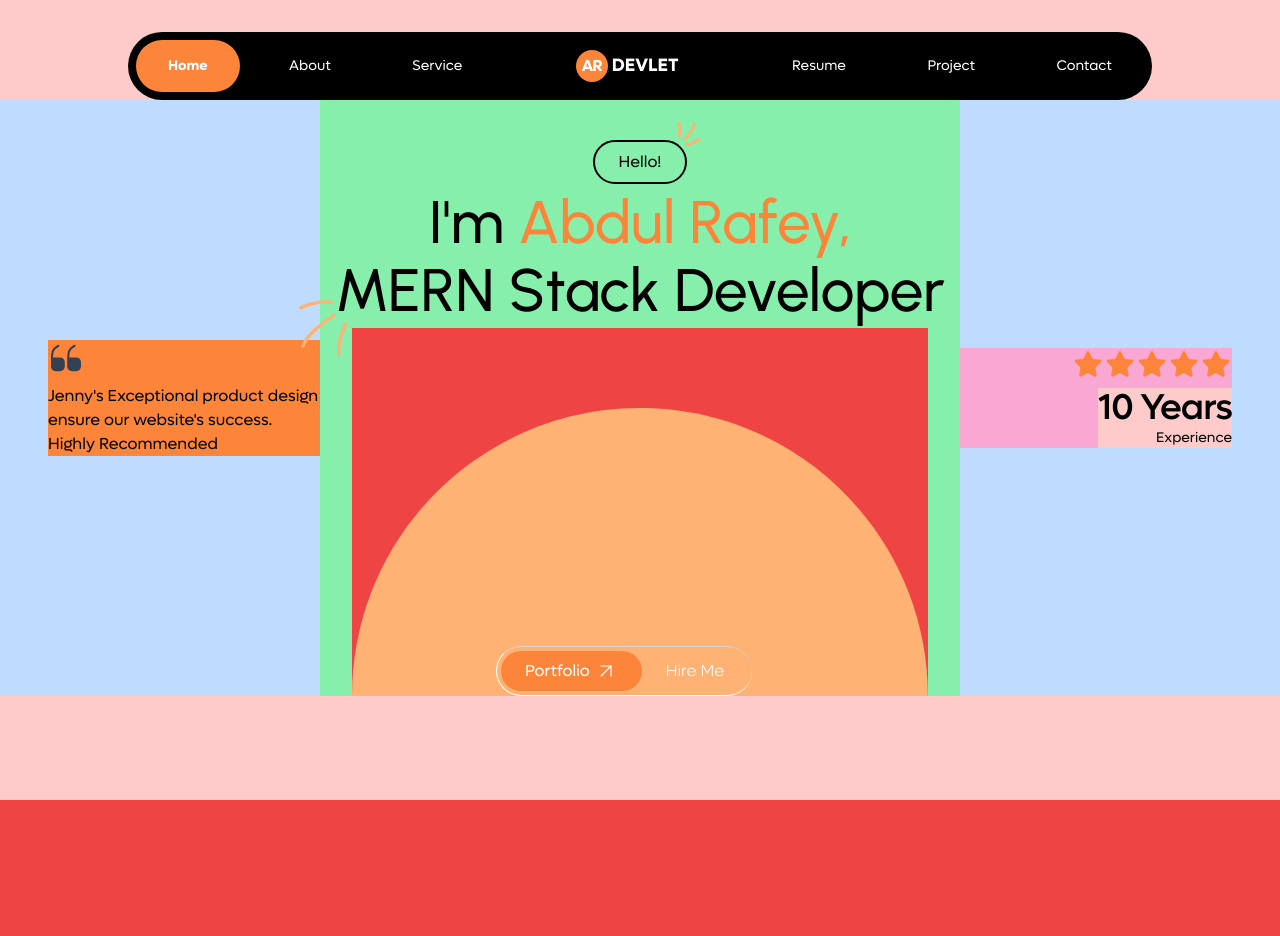
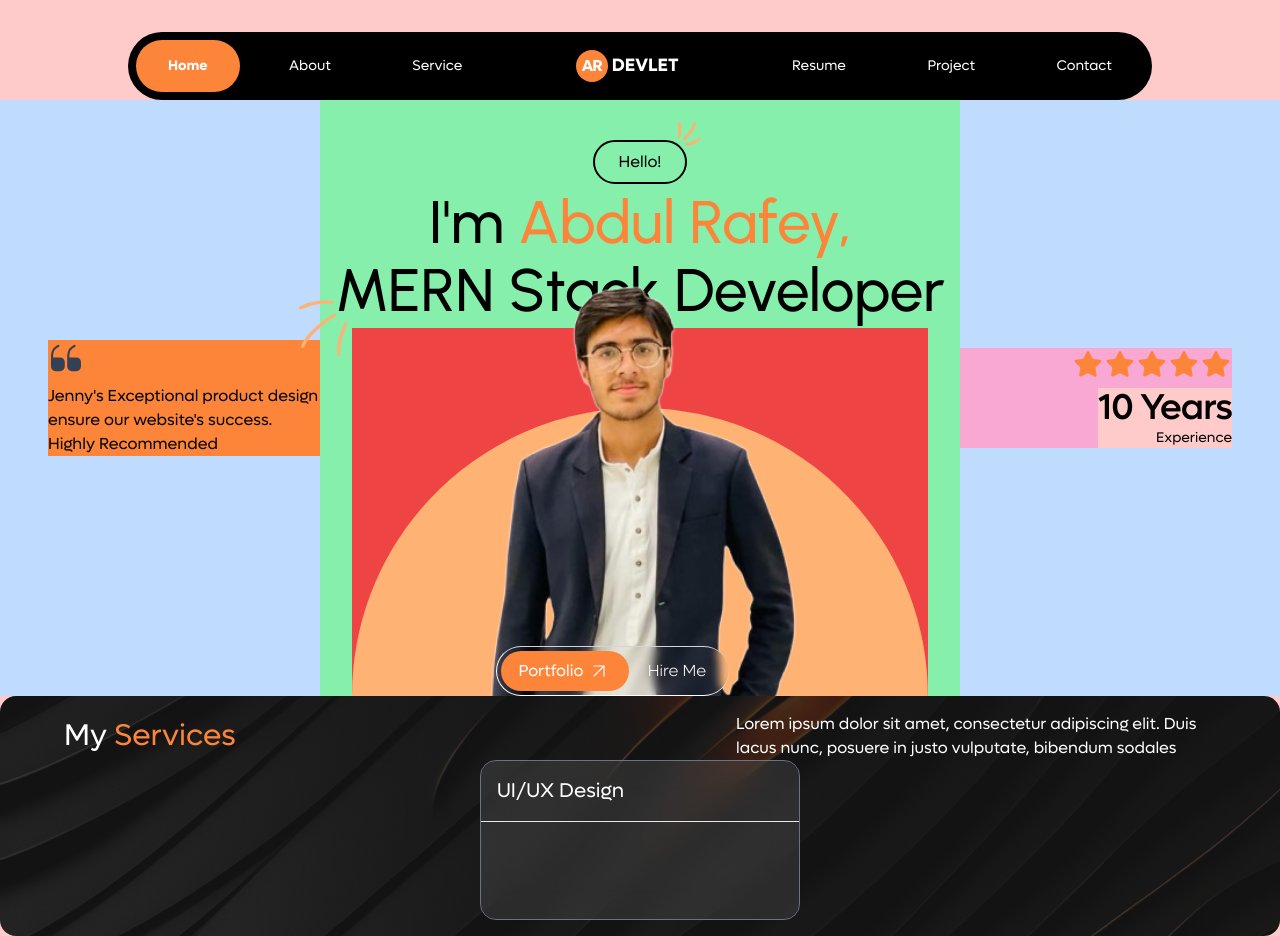
Before and after one commit to abdulrafey01/my-portfolio, a Next.js app: page / in a window 1280 px wide. Before the commit the page ends 800 px from the top, so only its background shows below. Built offline with nearby package versions, Linux system fonts and the light colour scheme.

Commit message:
Landing section desktop version completed

```diff
--- a/src/app/components/LandingSection.tsx
+++ b/src/app/components/LandingSection.tsx
@@ -16,23 +16,38 @@ type Props = {};
 
 const urbanist = Urbanist({ subsets: ["latin"] });
 const LandingSection = (props: Props) => {
+  const [isPatternHovered, setIsPatternHovered] = React.useState(false);
+  const [btnHovered, setBtnHovered] = React.useState(1);
   return (
     <div className="w-full flex justify-between items-center bg-blue-200 px-12">
       {/* Left container */}
-      <div className="w-80 flex flex-col gap-2 items-start bg-primary">
+      <motion.div
+        animate={{ y: isPatternHovered ? -150 : 0 }}
+        className="w-80 flex flex-col gap-2 items-start bg-primary"
+      >
         <QuotesUp />
         <p className="text-left">
           Jenny's Exceptional product design ensure our website's success.
           Highly Recommended
         </p>
-      </div>
+      </motion.div>
       {/* Middle Container */}
       <div className="bg-green-300 flex flex-col gap-2 justify-center items-center min-w-[40rem]">
-        <div className="relative mt-10 py-2 px-6 border-2 border-black rounded-full">
+        <motion.div
+          animate={{
+            y: isPatternHovered ? 150 : 0,
+            scale: isPatternHovered ? 0.5 : 1,
+          }}
+          className="relative mt-10 py-2 px-6 border-2 border-black rounded-full"
+        >
           <Vector1 className="w-6 h-6 absolute -right-4 -top-5" />
           <p>Hello!</p>
-        </div>
-        <div
+        </motion.div>
+        <motion.div
+          animate={{
+            y: isPatternHovered ? 150 : 0,
+            scale: isPatternHovered ? 0.5 : 1,
+          }}
           className={`relative flex flex-col gap-2 justify-center items-center text-6xl font-medium  ${urbanist.className}`}
         >
           <p>
@@ -40,34 +55,84 @@ const LandingSection = (props: Props) => {
           </p>
           <p>MERN Stack Developer</p>
           <Vector2 className="w-14 h-14 absolute -left-10 -bottom-9" />
-        </div>
-        <div className="relative bg-red-500">
+        </motion.div>
+        <motion.div
+          onHoverStart={() => setIsPatternHovered(true)}
+          onHoverEnd={() => setIsPatternHovered(false)}
+          className="relative bg-red-500"
+        >
           <Ellipse className="w-auto h-[18rem] mt-20" />
-          {/* <Image
+          <Image
             src={MyPic}
             className="w-[36rem] absolute bottom-0 -left-6 z-10"
             alt="My Profile Picture"
-          /> */}
+          />
 
-          <BgPattern className="absolute top-[-22rem] right-[-2rem] w-[43rem]" />
+          <BgPattern
+            isPatternHovered={isPatternHovered}
+            setIsPatternHovered={setIsPatternHovered}
+            className="absolute top-[-22rem] right-[-2rem] w-[43rem]"
+          />
 
           <div className="absolute z-10 backdrop-blur-sm  text-white bottom-0 left-36 p-1 border-b-[1px] border-l-[1px] border-t-[1px] border-t-gray-300   border-white rounded-full flex  justify-center items-center">
-            <div className="bg-primary py-2 px-6 rounded-full flex justify-center items-center gap-1">
+            <motion.div
+              initial={{ width: "6rem" }}
+              animate={{
+                width: btnHovered === 1 ? "8rem" : "6rem",
+                backgroundColor: btnHovered === 1 ? "#fd853a " : "transparent",
+                fontWeight: btnHovered === 1 ? "normal" : "lighter",
+              }}
+              transition={{ duration: 0.2, type: "spring", stiffness: 100 }}
+              className=" py-2 px-6 rounded-full flex justify-center items-center gap-1"
+            >
               <p>Portfolio</p>
-              <LinkArrow className="w-6 h-6" />
-            </div>
-            <div className="py-2 px-6 font-light rounded-full">Hire Me</div>
+              <motion.div
+                layout
+                animate={{
+                  scale: btnHovered === 1 ? 1 : 0,
+                }}
+                style={{ display: btnHovered === 1 ? "block" : "none" }}
+              >
+                <LinkArrow className="w-6 h-6" />
+              </motion.div>
+            </motion.div>
+            <motion.div
+              onHoverStart={() => setBtnHovered(2)}
+              onHoverEnd={() => setBtnHovered(1)}
+              initial={{ width: "6rem" }}
+              animate={{
+                width: btnHovered === 2 ? "8rem" : "6rem",
+                backgroundColor: btnHovered === 2 ? "#fd853a " : "transparent",
+                fontWeight: btnHovered === 2 ? "normal" : "lighter",
+              }}
+              transition={{ duration: 0.2, type: "spring", stiffness: 100 }}
+              className="py-2 px-6 rounded-full flex justify-center items-center gap-1 text-nowrap"
+            >
+              Hire Me
+              <motion.div
+                layout
+                animate={{
+                  scale: btnHovered === 2 ? 1 : 0,
+                }}
+                style={{ display: btnHovered === 2 ? "block" : "none" }}
+              >
+                <LinkArrow className="w-6 h-6" />
+              </motion.div>
+            </motion.div>
           </div>
-        </div>
+        </motion.div>
       </div>
       {/* Right Container */}
-      <div className="flex flex-col items-end gap-2 bg-pink-300  w-80">
+      <motion.div
+        animate={{ y: isPatternHovered ? -150 : 0 }}
+        className="flex flex-col items-end gap-2 bg-pink-300  w-80"
+      >
         <Stars />
         <div className=" w-fit text-right flex flex-col  bg-red-200">
           <p className="text-4xl tracking-tight font-medium">10 Years</p>
           <p className="text-sm">Experience</p>
         </div>
-      </div>
+      </motion.div>
     </div>
   );
 };
--- /dev/null
+++ b/src/app/components/Service.tsx
@@ -0,0 +1,16 @@
+import React from "react";
+
+type Props = {};
+
+const Service = (props: Props) => {
+  return (
+    <div className="bg-transparent border-gray-500 border backdrop-blur-lg rounded-2xl h-40 w-80">
+      <div className="absolute -z-10 bg-white opacity-10 w-full h-full rounded-2xl"></div>
+      <p className="text-xl  py-4 px-4">UI/UX Design </p>
+      {/* underline */}
+      <hr />
+    </div>
+  );
+};
+
+export default Service;
--- /dev/null
+++ b/src/app/components/ServiceSection.tsx
@@ -0,0 +1,27 @@
+import React from "react";
+import Service from "./Service";
+type Props = {};
+
+const ServiceSection = (props: Props) => {
+  return (
+    // z-10 to make it on top of bgPattern
+    <div className=" bg-[url('@/app/assets/ServiceBackground.png')] text-white z-10 w-full rounded-2xl py-4 px-[4rem] ">
+      {/* First container */}
+      <div className="flex justify-between items-center ">
+        <p className="text-3xl">
+          My <span className="text-primary">Services</span>
+        </p>
+        <p className="w-[30rem]">
+          Lorem ipsum dolor sit amet, consectetur adipiscing elit. Duis lacus
+          nunc, posuere in justo vulputate, bibendum sodales{" "}
+        </p>
+      </div>
+      {/* Second Container */}
+      <div className=" flex justify-center items-center">
+        <Service />
+      </div>
+    </div>
+  );
+};
+
+export default ServiceSection;
--- a/src/app/components/Svgs/BgPattern.tsx
+++ b/src/app/components/Svgs/BgPattern.tsx
@@ -3,13 +3,21 @@ import { motion } from "motion/react";
 
 type Props = {
   className: string;
+  isPatternHovered: boolean;
+  setIsPatternHovered: React.Dispatch<React.SetStateAction<boolean>>;
 };
 
-const BgPattern = ({ className }: Props) => {
+const BgPattern = ({
+  className,
+  isPatternHovered,
+  setIsPatternHovered,
+}: Props) => {
   return (
     <motion.svg
-      initial={{ opacity: 0, scale: 0.2 }}
-      whileHover={{ opacity: 1, scale: 1 }}
+      animate={{
+        opacity: isPatternHovered ? 1 : 0,
+        scale: isPatternHovered ? 1 : 0.2,
+      }}
       className={className}
       width="1066"
       height="1365"
--- a/src/app/page.tsx
+++ b/src/app/page.tsx
@@ -1,6 +1,7 @@
 import React from "react";
 import NavBar from "./components/NavBar";
 import LandingSection from "./components/LandingSection";
+import ServiceSection from "./components/ServiceSection";
 
 type Props = {};
 
@@ -9,6 +10,7 @@ const page = (props: Props) => {
     <div className=" flex flex-col justify-start items-center min-h-screen w-full max-w-[2000px] bg-red-200">
       <NavBar />
       <LandingSection />
+      <ServiceSection />
     </div>
   );
 };
```
Also changed, not shown: src/app/assets/ServiceBackground.png (added).
